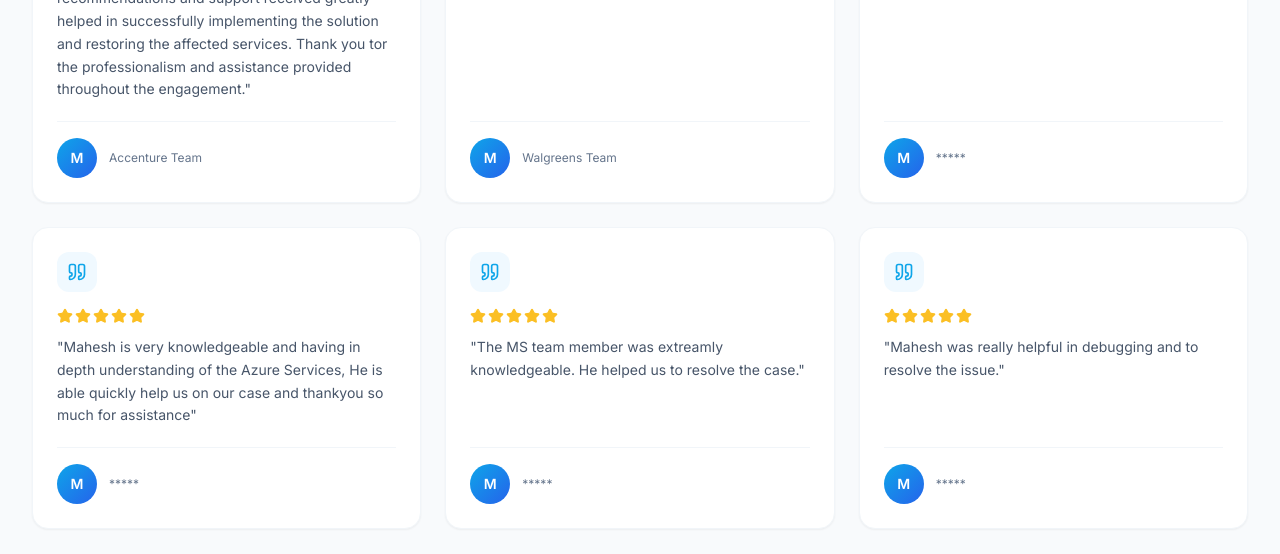
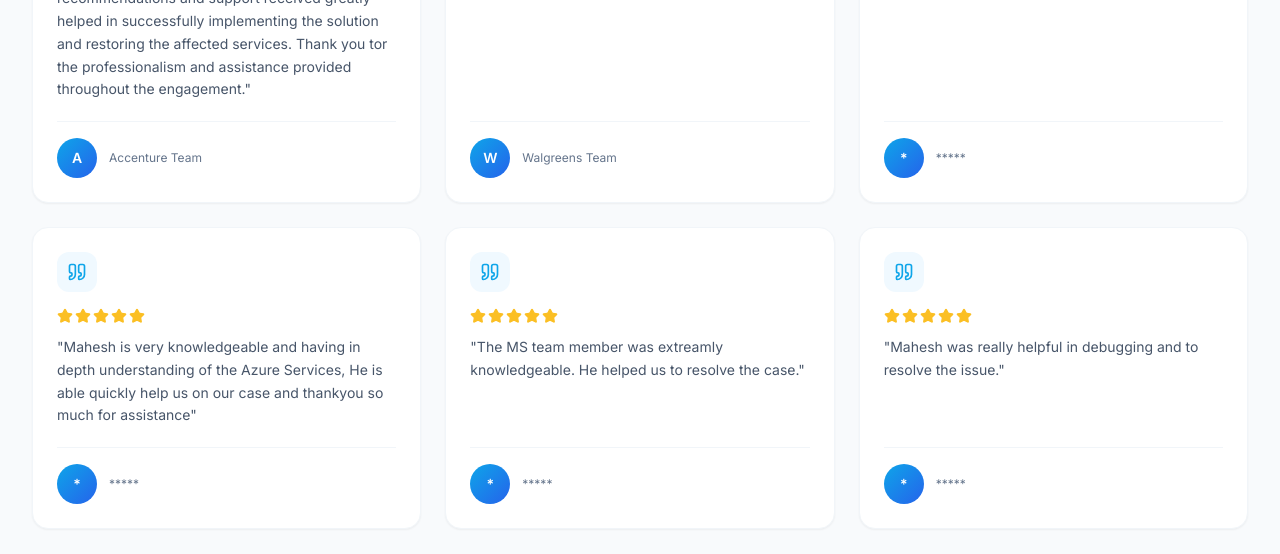
Before and after one commit to Integration-Hub-DE/Portfolio-Mahesh-2, a React (Vite) app: page / in a window 1280 px wide. Shown: the part 8180-8734 px from the top of the page. Built offline with nearby package versions, Linux system fonts and the light colour scheme.

Commit message:
Update Feedback.tsx

```diff
--- a/src/components/Feedback.tsx
+++ b/src/components/Feedback.tsx
@@ -46,7 +46,7 @@ export default function Feedback() {
 
               <div className="flex items-center gap-3 pt-4 border-t border-slate-100">
                 <div className="w-10 h-10 rounded-full bg-gradient-to-br from-sky-500 to-blue-600 flex items-center justify-center text-white font-semibold text-sm shrink-0">
-                  {item.name.charAt(0)}
+                  {item.from.charAt(0)}
                 </div>
                 <div>
                   {/* <p className="text-sm font-semibold text-slate-900">{item.name}</p> */}
```
